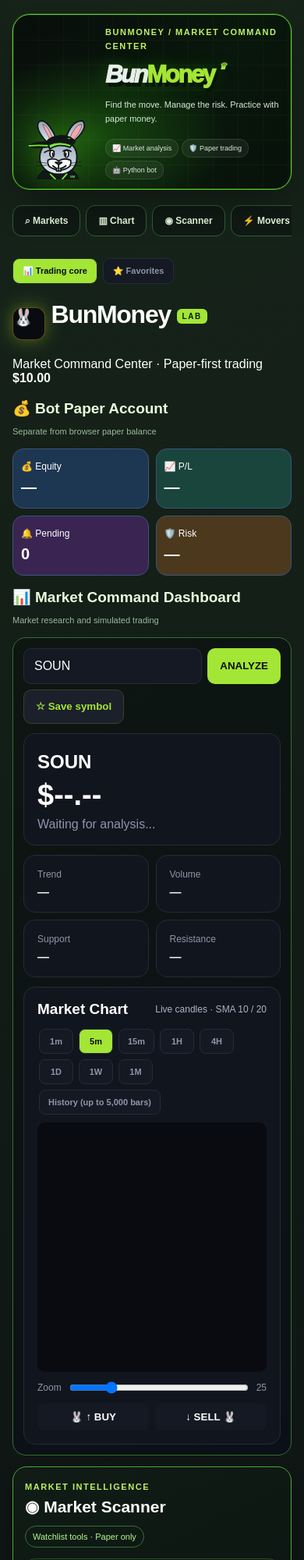
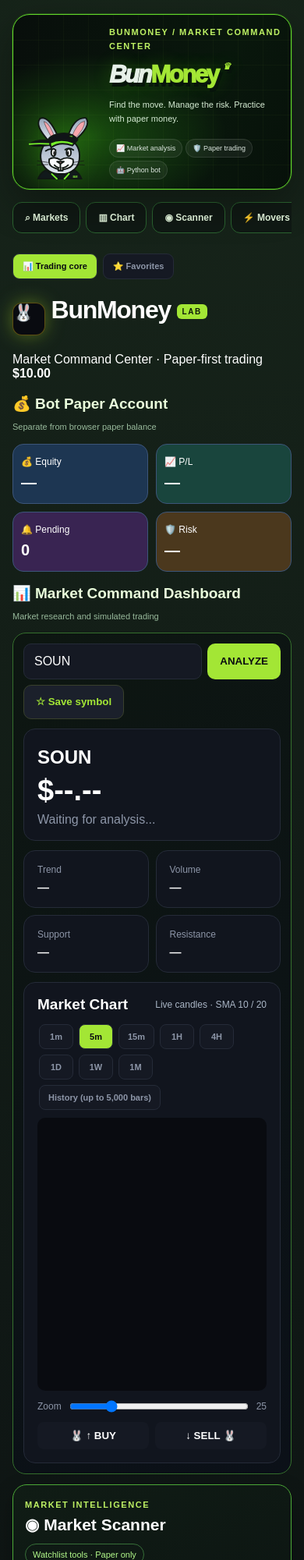
Before and after one commit to Jaycool774/BunMoney, a plain HTML site: page index.html in a window 390 px wide. Shown: the top 2000 px of the page at 78% size. Drawn offline with Linux system fonts and the light colour scheme; no server answers.

Commit message:
Override legacy layout with responsive BunMoney command dashboard grid

```diff
--- a/style.css
+++ b/style.css
@@ -1452,3 +1452,25 @@
 #home.screen.active > .bun-command-grid .bun-command-scanner{order:1}
 #home.screen.active > .bun-command-grid .bun-command-bot{order:2}
 }
+
+/* V3 structural dashboard: overrides legacy positional home-grid styles */
+.app>.bun-welcome{display:grid !important;grid-template-columns:minmax(180px,32%) minmax(0,1fr) !important;width:100%;margin:0 0 14px !important;min-height:290px}
+.app>.bun-welcome .bun-mascot-frame img{max-height:290px;width:min(100%,390px)}
+.app>.bun-shortcuts{display:flex !important;justify-content:flex-start;flex-wrap:wrap;overflow:visible;margin-bottom:16px}
+.app>.bun-shortcuts a{flex:0 0 auto}
+#home.screen.active{display:block !important;grid-template:none !important;grid-template-areas:none !important}
+#home.screen.active>*{grid-area:auto !important;grid-column:auto !important;grid-row:auto !important;width:100% !important;margin-bottom:15px !important}
+#home.screen.active>.bun-command-grid{display:grid !important;grid-template-columns:minmax(205px,.9fr) minmax(0,1.85fr) minmax(255px,1.1fr) !important;gap:13px;align-items:start}
+#home.screen.active>.bun-command-grid>*{min-width:0}
+#home.screen.active>.bun-command-grid .bun-market-hub{margin:0 !important}
+#home.screen.active>.bun-command-grid .bun-scan-grid{grid-template-columns:1fr !important}
+#home.screen.active>.bun-command-grid .bun-command-chart .home-search{display:flex;flex-wrap:wrap}
+#home.screen.active>.bun-command-grid .bun-command-chart .home-metrics{display:grid !important;grid-template-columns:repeat(2,minmax(0,1fr)) !important}
+#home.screen.active>.bun-command-grid .bun-command-chart .home-chart{width:100% !important;max-width:100%;margin:0 !important}
+#home.screen.active>.bun-command-grid .bun-command-chart #chart{width:100% !important;height:350px !important}
+#home.screen.active>.bun-command-grid .bun-command-bot .bot-dashboard{width:100%;max-width:none;margin:0;padding:12px}
+#home.screen.active>.bun-command-grid .bun-command-bot .bot-dashboard>summary{font-size:15px}
+#home.screen.active>.bun-account-overview .bot-stats{display:grid !important;grid-template-columns:repeat(4,minmax(0,1fr)) !important;gap:10px}
+#home.screen.active>.bun-account-overview .bot-stats>div{min-width:0}
+@media(max-width:1180px){#home.screen.active>.bun-command-grid{grid-template-columns:minmax(0,1fr) minmax(0,1.7fr) !important}#home.screen.active>.bun-command-grid>.bun-command-bot{grid-column:1/-1 !important}}
+@media(max-width:700px){.app>.bun-welcome{grid-template-columns:105px minmax(0,1fr) !important;min-height:190px;padding:12px !important}.app>.bun-welcome h2{font-size:clamp(30px,8vw,48px)}.app>.bun-shortcuts{flex-wrap:nowrap;overflow-x:auto}#home.screen.active>.bun-command-grid{display:flex !important;flex-direction:column}#home.screen.active>.bun-command-grid>*{width:100%}#home.screen.active>.bun-command-grid .bun-scan-grid{grid-template-columns:repeat(2,minmax(0,1fr)) !important}#home.screen.active>.bun-account-overview .bot-stats{grid-template-columns:repeat(2,minmax(0,1fr)) !important}}
```
